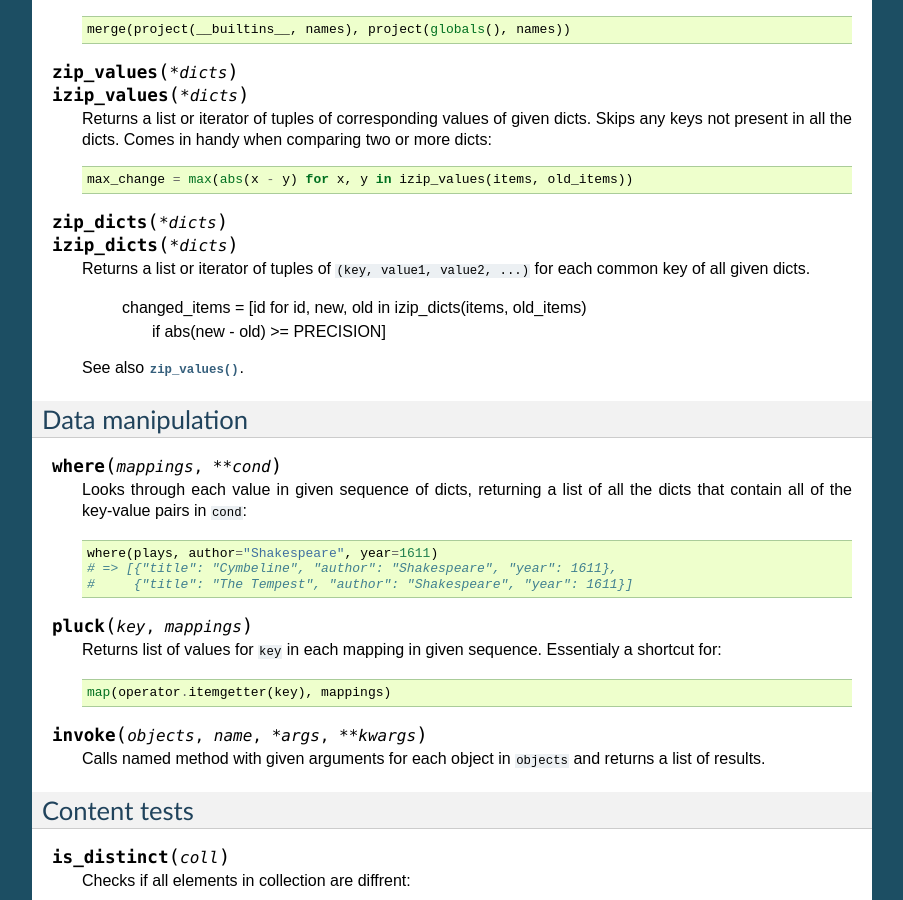
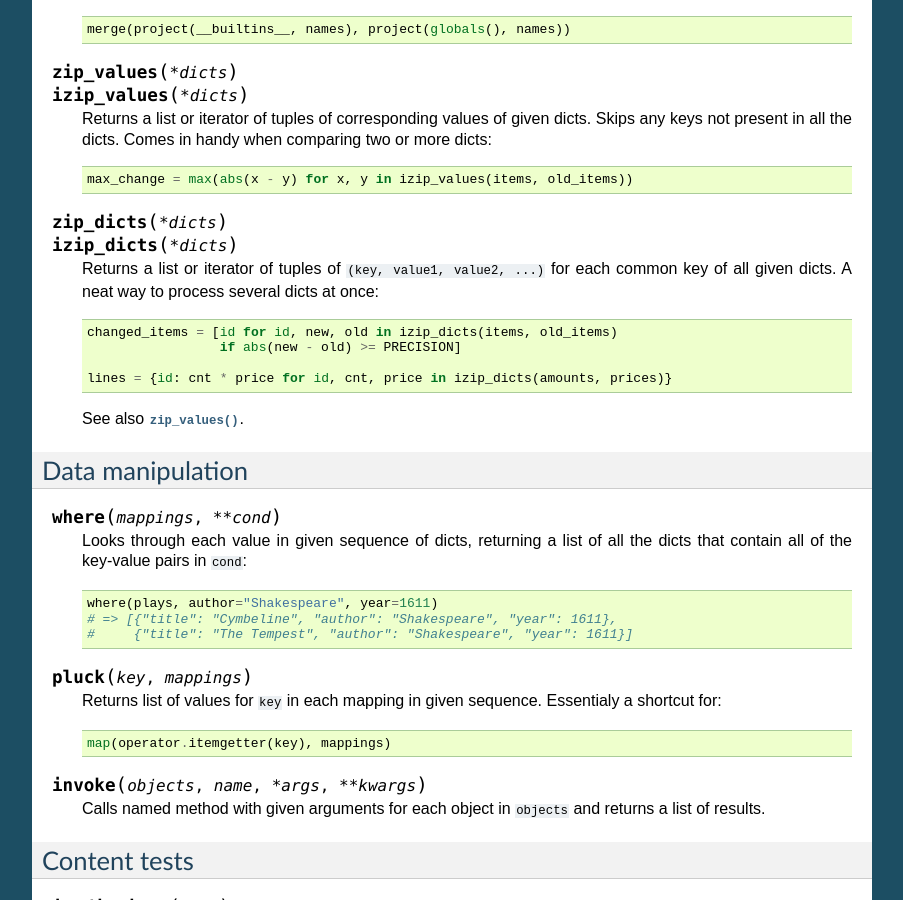
Before and after one commit to Jamaal224/funcy, a Sphinx documentation site: the page built from docs/colls.rst, in a window 1280 px wide and 900 px high, scrolled down 2417 px. Shown: the whole window, without its empty margins (198-1101 px from the left). Built offline with Sphinx 7.4.7, drawn with Linux system fonts in a browser that asks for light colours; pages that are not in the unit, such as notebooks, are missing from menus.

Commit message:
Fixed examples for i?zip_dicts()

```diff
--- a/docs/colls.rst
+++ b/docs/colls.rst
@@ -158,11 +158,12 @@ Dict utils
 .. function:: zip_dicts(*dicts)
               izip_dicts(*dicts)
 
-    Returns a list or iterator of tuples of ``(key, value1, value2, ...)`` for each common key of all given dicts.
-
+    Returns a list or iterator of tuples of ``(key, value1, value2, ...)`` for each common key of all given dicts. A neat way to process several dicts at once::
 
         changed_items = [id for id, new, old in izip_dicts(items, old_items)
                          if abs(new - old) >= PRECISION]
+
+        lines = {id: cnt * price for id, cnt, price in izip_dicts(amounts, prices)}
 
     See also :func:`zip_values`.
 
```
